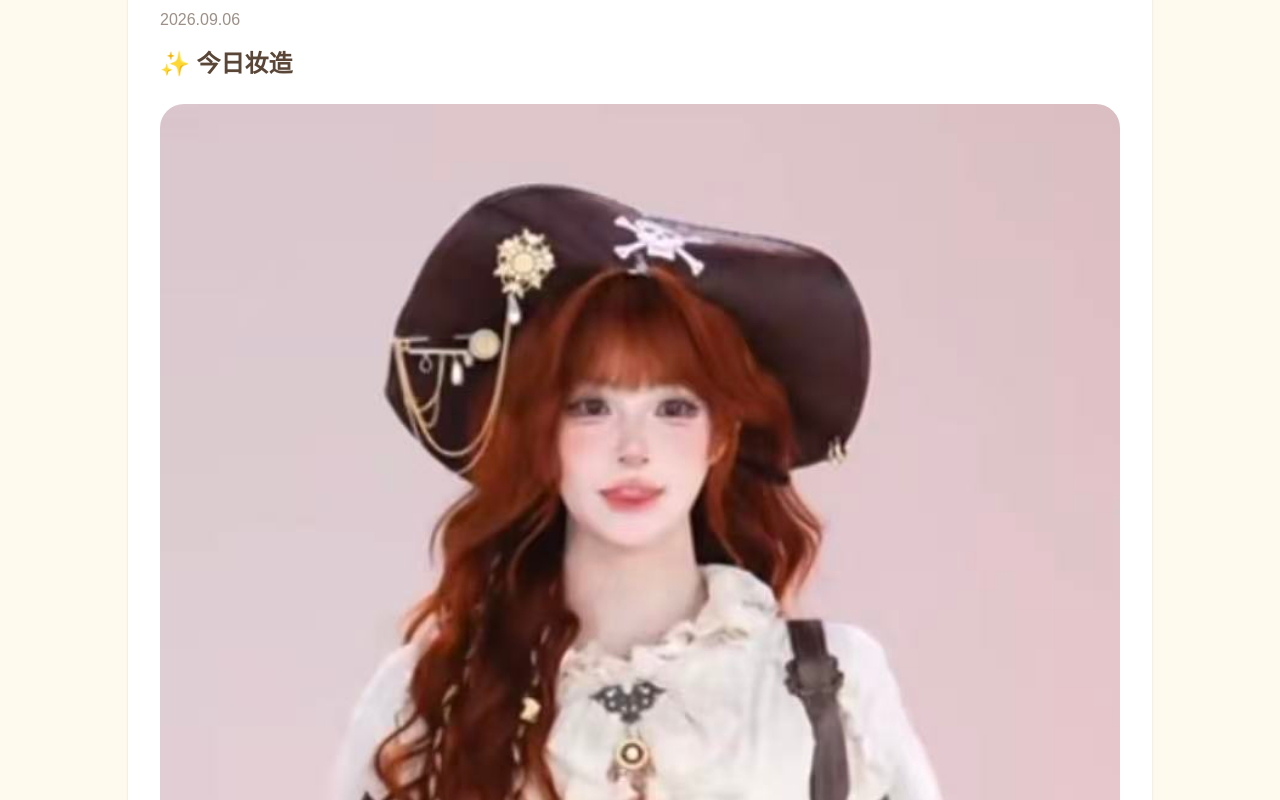
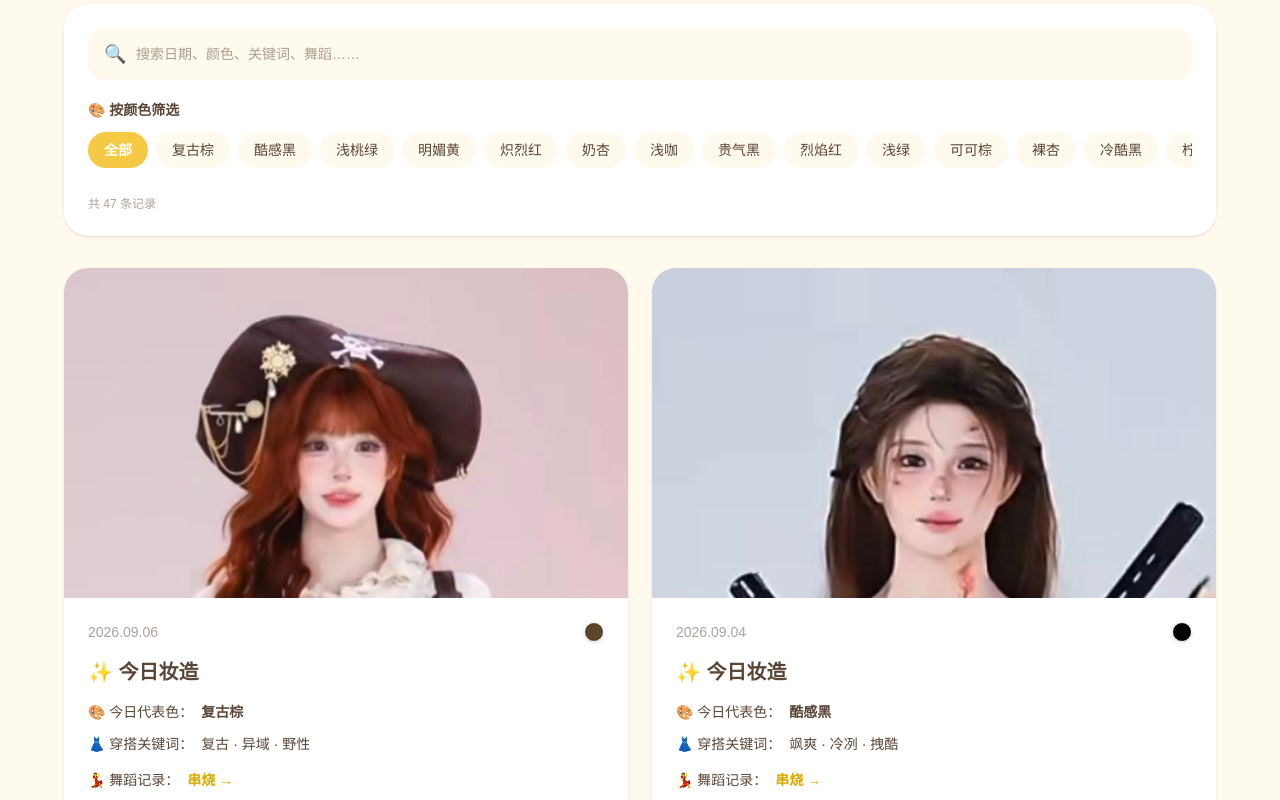
Before and after one commit to niyazhu229-netizen/kuikuizi-daily-archive, a Next.js app: page /daily in a window 1280 px wide. Shown: the part 240-1040 px from the top of the page. Built offline with nearby package versions, Linux system fonts and the light colour scheme.

Commit message:
优化每日和舞蹈记录布局

```diff
--- a/app/daily/page.tsx
+++ b/app/daily/page.tsx
@@ -1,69 +1,183 @@
+"use client";
+
 import Link from "next/link";
+import { useMemo, useState } from "react";
 import { dailyRecords } from "@/data/daily";
 
 export default function DailyPage() {
+  const [searchText, setSearchText] = useState("");
+  const [selectedColor, setSelectedColor] = useState("全部");
+
+  // 自动整理网站里出现过的颜色
+  const colors = useMemo(() => {
+    return [
+      "全部",
+      ...Array.from(new Set(dailyRecords.map((item) => item.color))),
+    ];
+  }, []);
+
+  // 搜索 + 颜色筛选
+  const filteredRecords = useMemo(() => {
+    const keyword = searchText.trim().toLowerCase();
+
+    return dailyRecords.filter((item) => {
+      const colorMatch =
+        selectedColor === "全部" || item.color === selectedColor;
+
+      const searchMatch =
+        keyword === "" ||
+        item.date.toLowerCase().includes(keyword) ||
+        item.color.toLowerCase().includes(keyword) ||
+        item.keywords.toLowerCase().includes(keyword) ||
+        item.note.toLowerCase().includes(keyword) ||
+        item.dance?.name?.toLowerCase().includes(keyword);
+
+      return colorMatch && searchMatch;
+    });
+  }, [searchText, selectedColor]);
+
   return (
-    <main className="min-h-screen bg-[#FFF9EE] px-8 py-16 text-[#5A4636]">
+    <main className="min-h-screen bg-[#FFF9EE] px-5 py-12 text-[#5A4636] md:px-8 md:py-16">
 
-      <h1 className="mb-12 text-center text-4xl font-bold tracking-widest">
+      {/* 标题 */}
+      <h1 className="text-center text-4xl font-bold tracking-widest">
         🌻 每日记录
       </h1>
 
-      <section className="mx-auto grid max-w-5xl gap-8">
+      <p className="mt-4 text-center text-sm opacity-60">
+        收藏葵葵子的每一天
+      </p >
 
-        {dailyRecords.map((item) => (
+      {/* ================= 搜索区域 ================= */}
+      <section className="mx-auto mt-10 max-w-6xl">
+        <div className="rounded-3xl bg-white p-5 shadow-sm md:p-6">
 
+          {/* 搜索框 */}
+          <div className="relative">
+            <span className="absolute left-4 top-1/2 -translate-y-1/2 text-lg">
+              🔍
+            </span>
+
+            <input
+              type="text"
+              value={searchText}
+              onChange={(e) => setSearchText(e.target.value)}
+              placeholder="搜索日期、颜色、关键词、舞蹈……"
+              className="w-full rounded-2xl bg-[#FFF9EE] py-4 pl-12 pr-4 text-sm outline-none transition focus:ring-2 focus:ring-[#F6C945]"
+            />
+          </div>
+
+          {/* 颜色筛选 */}
+          <div className="mt-5">
+            <p className="mb-3 text-sm font-bold">
+              🎨 按颜色筛选
+            </p >
+
+            <div className="flex gap-2 overflow-x-auto pb-2">
+              {colors.map((color) => (
+                <button
+                  key={color}
+                  onClick={() => setSelectedColor(color)}
+                  className={`whitespace-nowrap rounded-full px-4 py-2 text-sm transition ${
+                    selectedColor === color
+                      ? "bg-[#F6C945] font-bold text-white"
+                      : "bg-[#FFF9EE] hover:bg-[#FFF4D6]"
+                  }`}
+                >
+                  {color}
+                </button>
+              ))}
+            </div>
+          </div>
+
+          {/* 当前筛选结果 */}
+          <div className="mt-5 flex items-center justify-between text-xs opacity-50">
+            <span>
+              共 {filteredRecords.length} 条记录
+            </span>
+
+            {(searchText || selectedColor !== "全部") && (
+              <button
+                onClick={() => {
+                  setSearchText("");
+                  setSelectedColor("全部");
+                }}
+                className="font-medium text-[#D9A900] hover:underline"
+              >
+                清除筛选
+              </button>
+            )}
+          </div>
+        </div>
+      </section>
+
+      {/* ================= 每日记录 ================= */}
+      <section className="mx-auto mt-8 grid max-w-6xl gap-6 md:grid-cols-2">
+
+        {filteredRecords.map((item) => (
           <div
             key={item.date}
-            className="rounded-3xl bg-white p-8 shadow-sm"
+            className="overflow-hidden rounded-3xl bg-white shadow-sm transition hover:-translate-y-1 hover:shadow-lg"
           >
-
-            {/* 日期 */}
-            <p className="opacity-60">
-              {item.date}
-            </p >
-
-            {/* 今日妆造 */}
-            <h2 className="mt-4 text-2xl font-bold">
-              ✨ 今日妆造
-            </h2>
 
             {/* 图片 */}
             {item.image && (
-              <img
-                src={item.image}
-                alt={item.date}
-                className="mt-6 w-full rounded-3xl"
-              />
+              <Link href={`/daily/${item.date.replace(/\./g, "-")}`}>
+                <div className="overflow-hidden">
+                  <img
+                    src={item.image}
+                    alt="今日妆造"
+                    className="h-[300px] w-full object-cover object-top transition duration-500 hover:scale-105 md:h-[330px]"
+                  />
+                </div>
+              </Link>
             )}
 
-            {/* 记录信息 */}
-            <div className="mt-8 space-y-3">
+            {/* 内容 */}
+            <div className="p-6">
 
-              {/* 今日代表色 */}
-              <p>
+              {/* 日期 + 颜色 */}
+              <div className="flex items-center justify-between">
+                <p className="text-sm opacity-50">
+                  {item.date}
+                </p >
+
+                <span
+                  className="h-5 w-5 rounded-full border border-white shadow-sm"
+                  style={{ backgroundColor: item.colorCode }}
+                  title={item.color}
+                />
+              </div>
+
+              {/* 今日妆造 */}
+              <h2 className="mt-4 text-xl font-bold">
+                ✨ 今日妆造
+              </h2>
+
+              {/* 颜色 */}
+              <p className="mt-4 text-sm">
                 🎨 今日代表色：
                 <span className="ml-2 font-bold">
                   {item.color}
                 </span>
               </p >
 
-              {/* 穿搭关键词 */}
-              <p>
+              {/* 关键词 */}
+              <p className="mt-3 text-sm">
                 👗 穿搭关键词：
                 <span className="ml-2">
                   {item.keywords}
                 </span>
               </p >
 
-              {/* 舞蹈记录 */}
-              <p>
-                💃 舞蹈记录：
+              {/* 舞蹈 */}
+              <div className="mt-4 flex items-center text-sm">
+                <span>💃 舞蹈记录：</span>
 
                 {item.dance?.video ? (
                   <Link
                     href={`/dance/${item.date.replace(/\./g, "-")}`}
-                    className="ml-2 font-bold text-[#D9A900] transition hover:opacity-70 hover:underline"
+                    className="ml-2 font-bold text-[#D9A900] hover:underline"
                   >
                     {item.dance.name} →
                   </Link>
@@ -72,22 +186,54 @@ export default function DailyPage() {
                     暂无舞蹈视频
                   </span>
                 )}
-
-              </p >
+              </div>
 
               {/* 小记 */}
-              <p>
+              <p className="mt-4 text-sm leading-6">
                 📝 小记：
-                <span className="ml-2">
+                <span className="ml-2 opacity-70">
                   {item.note}
                 </span>
               </p >
 
+              {/* 查看详情 */}
+              <Link
+                href={`/daily/${item.date.replace(/\./g, "-")}`}
+                className="mt-6 inline-block text-sm font-bold text-[#D9A900] hover:underline"
+              >
+                查看当天档案 →
+              </Link>
+
+            </div>
+          </div>
+        ))}
+
+        {/* 没有搜索结果 */}
+        {filteredRecords.length === 0 && (
+          <div className="rounded-3xl bg-white p-12 text-center shadow-sm md:col-span-2">
+            <div className="text-5xl">
+              🌻
             </div>
 
+            <h2 className="mt-5 text-xl font-bold">
+              没有找到相关记录
+            </h2>
+
+            <p className="mt-3 text-sm opacity-50">
+              换一个关键词，或者尝试其他颜色吧～
+            </p >
+
+            <button
+              onClick={() => {
+                setSearchText("");
+                setSelectedColor("全部");
+              }}
+              className="mt-6 rounded-full bg-[#F6C945] px-6 py-3 text-sm font-bold text-white transition hover:scale-105"
+            >
+              查看全部记录
+            </button>
           </div>
-
-        ))}
+        )}
 
       </section>
 
```
Also changed, not shown: app/dance/page.tsx (+57 -71 lines), public/photos/2026-08-21.jpg (added), 1 other file (tests, documents, lock files or other folders).
